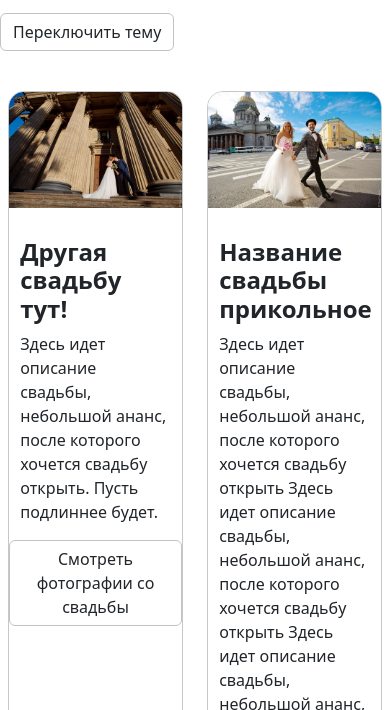
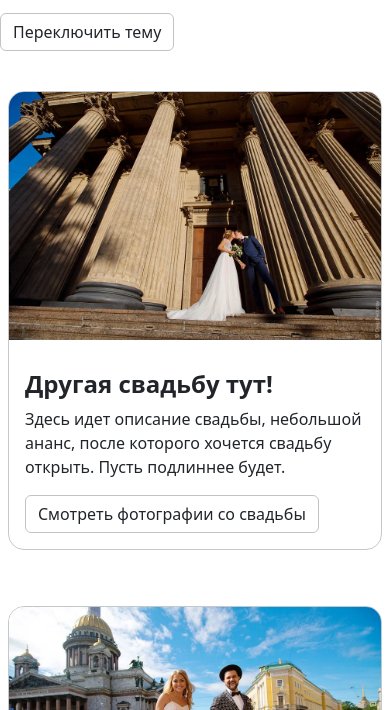
Before and after one commit to fedoroleg/wedding, a plain HTML site: page third.html in a window 390 px wide. Shown: the part 134-844 px from the top of the page. Drawn offline with Linux system fonts and the light colour scheme.

Commit message:
one column cards fix on mobile

```diff
--- a/third.css
+++ b/third.css
@@ -229,10 +229,14 @@ header {
 .portfolio-cards-container {
   display: flex;
   gap: 1.5rem;
+  flex-direction: column;
+}
+
+@media (max-width: 768px) {
+
 }
 
 .portfolio-card {
-  width: 550px;
   border: 1px solid var(--border-color);
   padding: 0 0 1rem 0;
   margin-bottom: 2rem;
@@ -244,10 +248,12 @@ header {
   display: flex;
   flex-direction: column;
   justify-content: space-between;
+  padding: 0 1rem;
 }
 
-.card-text-content {
-  flex-grow: ;
+.card-text-content p,
+h2 {
+  padding: 0;
 }
 
 /* BUTTONS */
```
